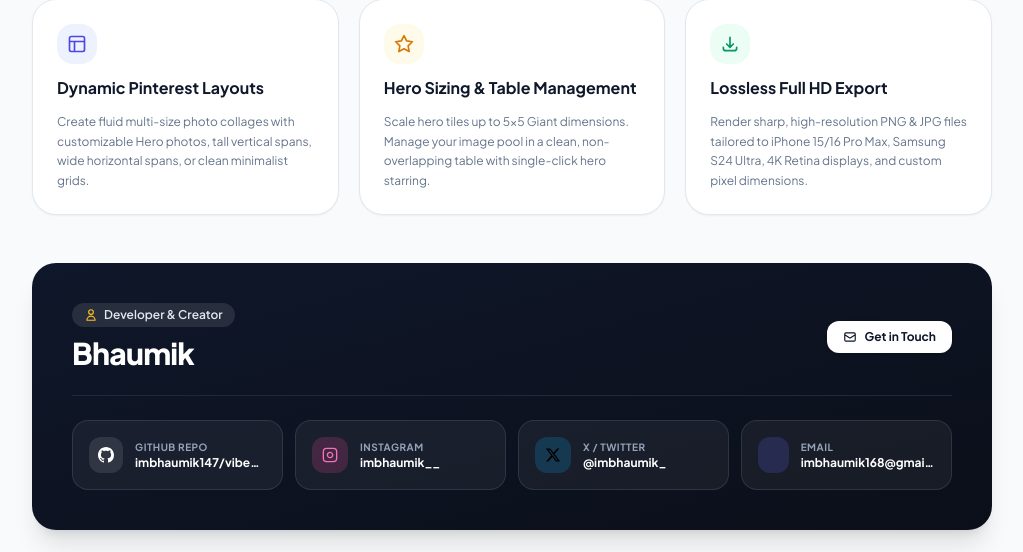
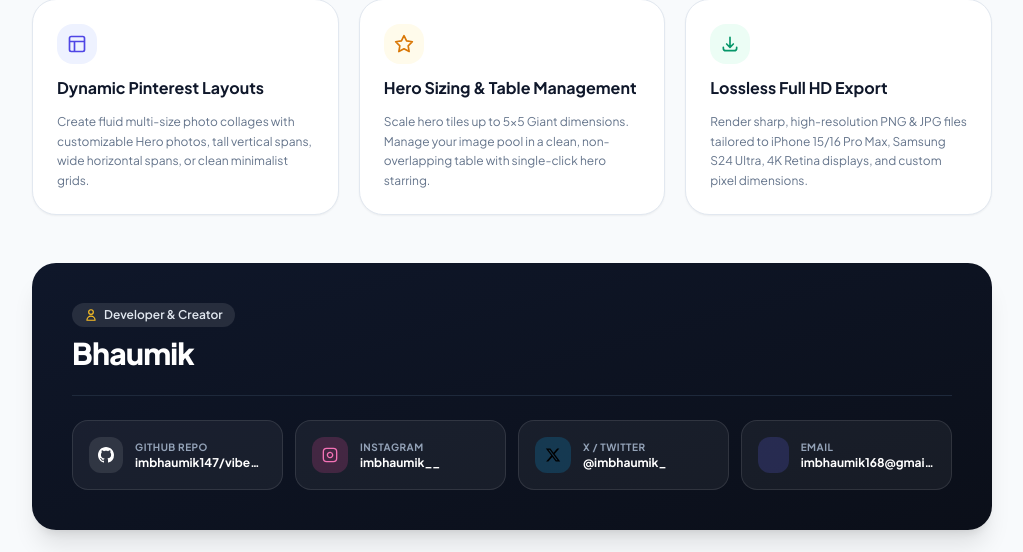
Before and after one commit to imbhaumik147/vibewall, a Django app: page /about/ in a window 1280 px wide. Shown: the part 387-939 px from the top of the page, without its empty margins (128-1151 px from the left). Run offline with Django 4.2, Linux system fonts and the light colour scheme; some libraries are stand-ins or nearby versions.

Commit message:
about get in touch

```diff
--- a/templates/wallpapers/about.html
+++ b/templates/wallpapers/about.html
@@ -70,12 +70,6 @@
           <h2 class="text-2xl md:text-3xl font-black tracking-tight text-white">Bhaumik</h2>
         </div>
 
-        <div class="flex items-center gap-2.5">
-          <a href="mailto:imbhaumik168@gmail.com" class="px-4 py-2 rounded-xl bg-white text-slate-900 font-bold text-xs hover:bg-slate-100 shadow transition-all flex items-center gap-2">
-            <svg class="w-3.5 h-3.5 text-slate-900" fill="none" stroke="currentColor" stroke-width="2" viewBox="0 0 24 24"><path stroke-linecap="round" stroke-linejoin="round" d="M3 8l7.89 5.26a2 2 0 002.22 0L21 8M5 19h14a2 2 0 002-2V7a2 2 0 00-2-2H5a2 2 0 00-2 2v10a2 2 0 002 2z"/></svg>
-            <span>Get in Touch</span>
-          </a>
-        </div>
       </div>
 
       <!-- Contact Links Grid -->
```
